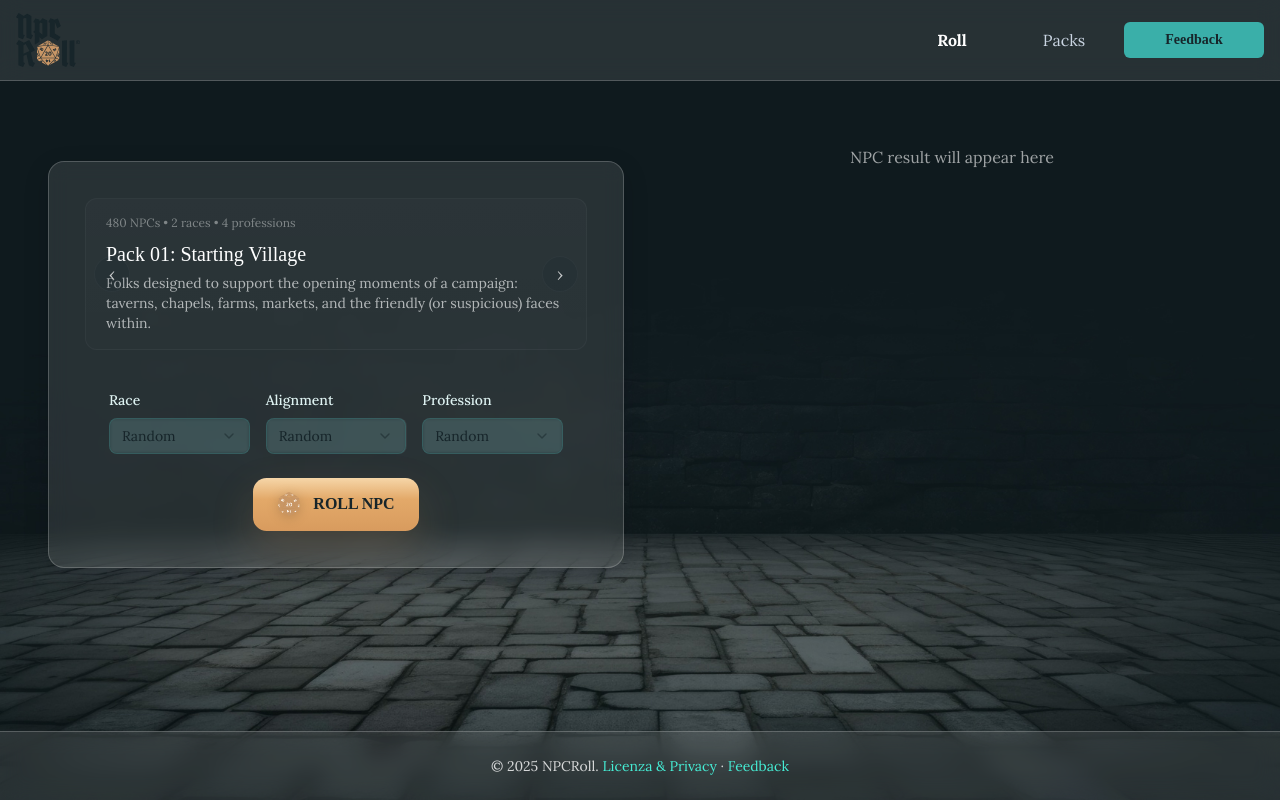
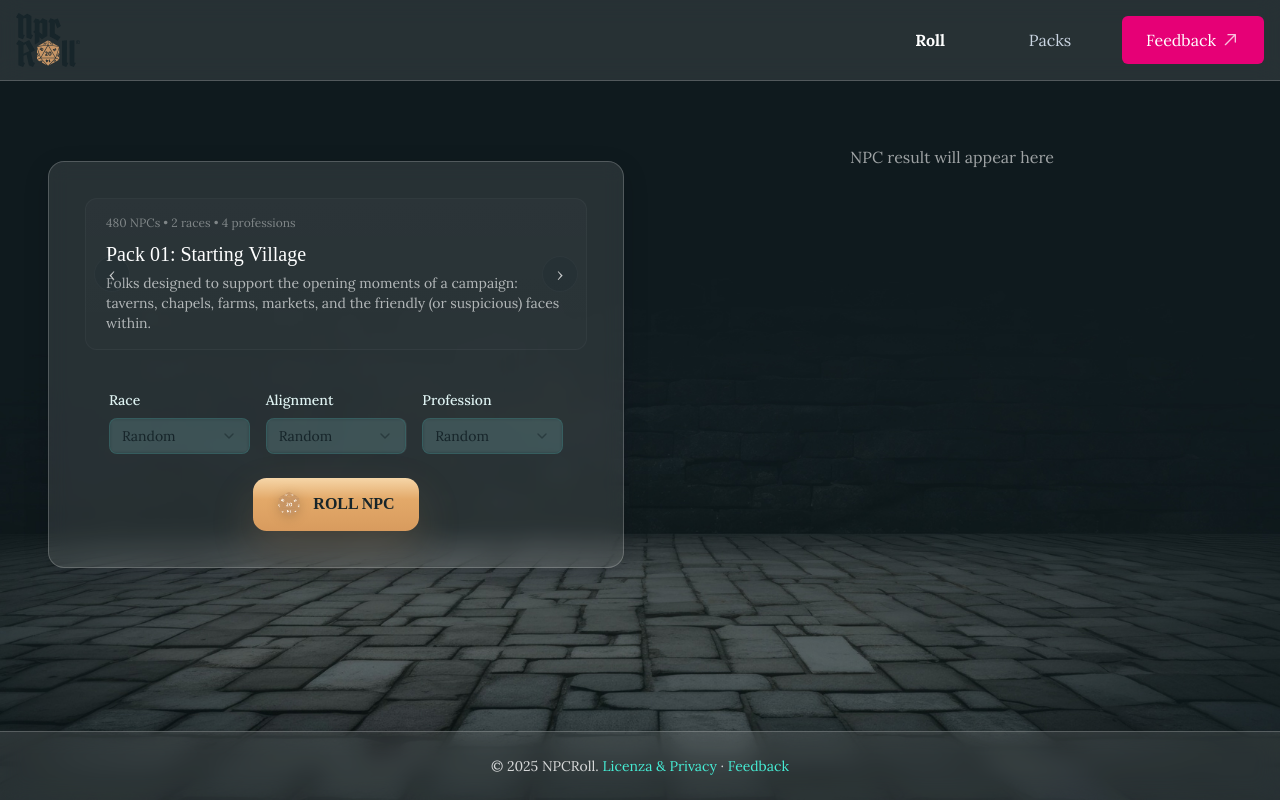
Before and after one commit to Gianos-lab/npcroll-app, a Next.js app: page / in a window 1280 px wide. Built offline with nearby package versions, Linux system fonts and the light colour scheme; a web font is replaced by a local one.

Commit message:
Replace FeedbackButton with ExternalLinkButton (Radix icon)

```diff
--- a/app/page.tsx
+++ b/app/page.tsx
@@ -4,7 +4,7 @@ import { useState } from "react";
 import { Card, CardContent, CardHeader, CardTitle } from "@/components/ui/card";
 import { Button } from "@/components/ui/button";
 import NavTabs from "@/components/animata/container/nav-tabs";
-import FeedbackButton from "@/components/ui/feedback-button";
+import ExternalLinkButton from "@/components/animata/button/external-link-button";
 import {
   Select,
   SelectTrigger,
@@ -24,11 +24,9 @@ export default function Home() {
           <div className="flex items-center gap-2">
             <img src="/logo.svg" alt="NPCRoll Logo" className="w-16 h-16" />
           </div>
-          <nav className="flex items-center">
+          <nav className="flex items-center gap-6">
             <NavTabs tabs={["Roll", "Packs"]} size="sm" />
-            <div className="ml-3">
-              <FeedbackButton size="sm" />
-            </div>
+            <ExternalLinkButton text="Feedback" />
           </nav>
         </div>
       </header>
--- /dev/null
+++ b/components/animata/button/external-link-button.tsx
@@ -0,0 +1,21 @@
+import { ArrowTopRightIcon } from "@radix-ui/react-icons";
+
+interface ButtonTitleProps {
+  /**
+   * Button title
+   */
+  text?: string;
+}
+
+export default function ExternalLinkButton({ text = "Open Link" }: ButtonTitleProps) {
+  return (
+    <button className="text-md group flex items-center justify-center gap-1 rounded-md bg-pink-600 px-6 py-3 text-white hover:cursor-pointer hover:text-yellow-300">
+      <span>{text}</span>
+      <ArrowTopRightIcon
+        height={20}
+        width={20}
+        className="opacity-75 transition-all group-hover:-translate-y-1 group-hover:translate-x-1 group-hover:scale-110 group-hover:text-yellow-300 group-hover:opacity-100"
+      />
+    </button>
+  );
+}
--- a/components/animata/container/nav-tabs.tsx
+++ b/components/animata/container/nav-tabs.tsx
@@ -20,7 +20,7 @@ export default function NavTabs({ tabs, size = 'md' }: NavTabsProps) {
   const [selected, setSelected] = useState<string>(tabs[0]);
 
   return (
-    <div className="flex flex-wrap items-center gap-4">
+    <div className="flex items-center gap-6">
       {tabs.map((tab) => (
         <Tab text={tab} selected={selected === tab} setSelected={setSelected} key={tab} size={size} />
       ))}
--- a/components/ui/feedback-button.tsx
+++ b/components/ui/feedback-button.tsx
@@ -1,18 +1,47 @@
+import { ArrowRight } from "lucide-react";
+
+import { cn } from "@/lib/utils";
 
 interface FeedbackButtonProps {
-  size?: 'sm' | 'md' | 'lg';
+  size?: "sm" | "md" | "lg";
 }
 
-export default function FeedbackButton({ size = 'md' }: FeedbackButtonProps) {
-  const textSize = size === 'sm' ? 'text-sm' : size === 'lg' ? 'text-2xl' : 'text-base';
-  const height = size === 'sm' ? 'h-9' : size === 'lg' ? 'h-12' : 'h-10';
-  const minWidth = size === 'sm' ? 'min-w-[140px]' : size === 'lg' ? 'min-w-[180px]' : 'min-w-[140px]';
+export default function FeedbackButton({ size = "md" }: FeedbackButtonProps) {
+  const label = "Feedback";
+  const paddingX = size === "sm" ? "px-4" : size === "lg" ? "px-6" : "px-5";
+  const paddingY = size === "sm" ? "py-2" : size === "lg" ? "py-3" : "py-2.5";
+
   return (
     <a
       href="/feedback"
-      className={`group relative ${minWidth} overflow-hidden rounded-md bg-[#3AAFA9] px-4 font-semibold transition-colors duration-300 hover:bg-[#2B7A78] flex items-center justify-center font-display ${height}`}
+      className={cn(
+        "group cursor-pointer rounded-xl border-4 border-[#2B7A78] border-opacity-0 bg-transparent p-0.5 transition-all duration-300",
+        "hover:border-opacity-100",
+      )}
     >
-      <span className={`text-[#17252A] px-2 ${textSize}`}>Feedback</span>
+      <div
+        className={cn(
+          "relative flex items-center justify-center gap-3 overflow-hidden rounded-lg font-semibold transition-all",
+          "bg-[#3AAFA9]",
+          "text-[#17252A]",
+          paddingX,
+          paddingY,
+          "font-display",
+        )}
+      >
+        <span className="relative z-30 flex items-center gap-3">
+          {label}
+          <ArrowRight className="transition-transform duration-300 group-hover:translate-x-2 group-hover:scale-110" />
+        </span>
+
+        <div
+          className={cn(
+            "absolute left-0 top-0 h-full w-16 -rotate-[30deg] bg-white/10 pointer-events-none z-20",
+            "transform -translate-x-full opacity-0 transition-transform transition-opacity duration-500",
+            "group-hover:translate-x-full group-hover:opacity-100",
+          )}
+        />
+      </div>
     </a>
   );
 }
--- a/package.json
+++ b/package.json
@@ -12,6 +12,7 @@
     "@headlessui/react": "^2.2.9",
     "@radix-ui/react-dialog": "^1.1.15",
     "@radix-ui/react-dropdown-menu": "^2.1.16",
+    "@radix-ui/react-icons": "^1.3.2",
     "@radix-ui/react-navigation-menu": "^1.2.14",
     "@radix-ui/react-select": "^2.2.6",
     "@radix-ui/react-slot": "^1.2.4",
```
Also changed, not shown: 1 other file (tests, documents, lock files or other folders).
